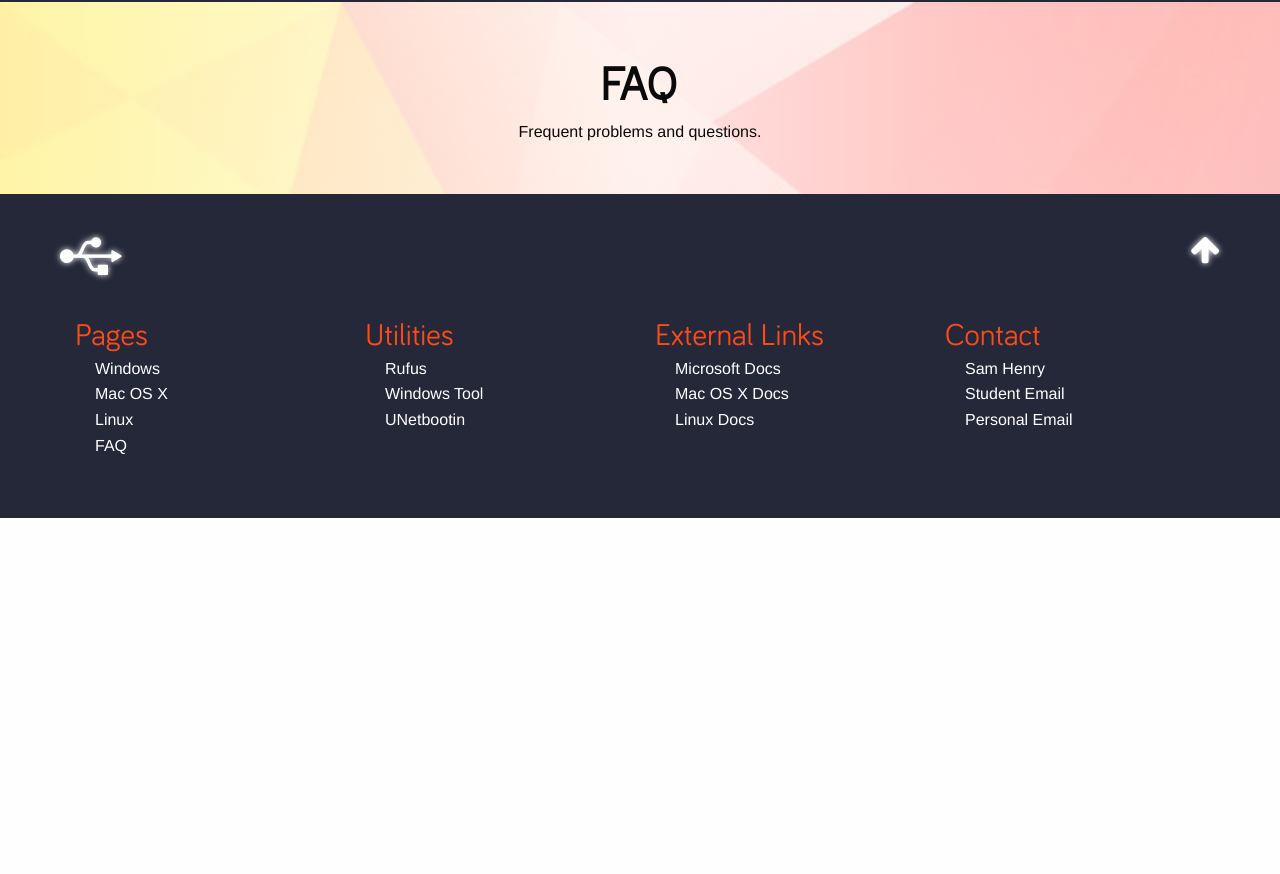
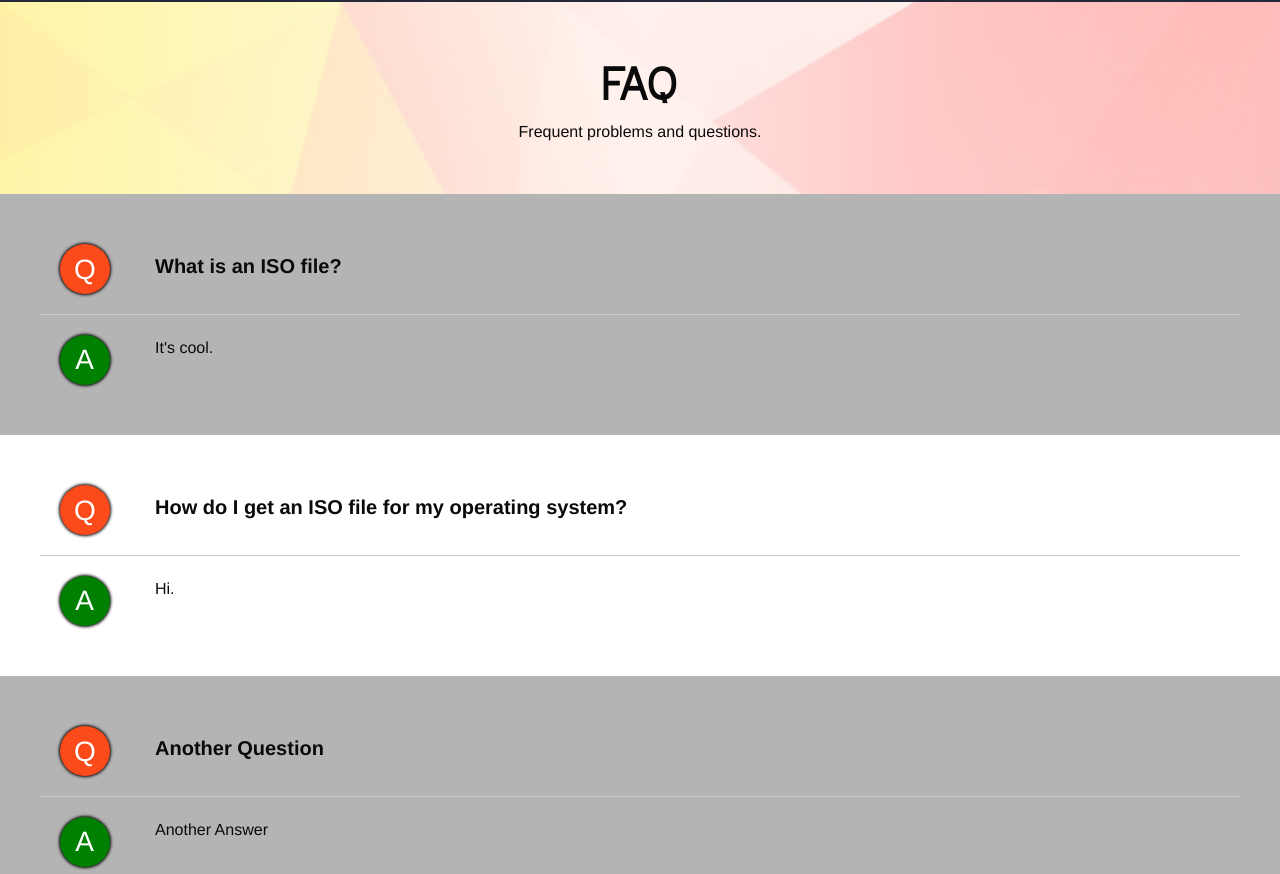
Before and after one commit to Samhenry97/BootableUSB, a website: page faq.html in a window 1280 px wide. Shown: the part 78-952 px from the top of the page. Before the commit the page ends 800 px from the top, so only its background shows below. Drawn offline with Linux system fonts and the light colour scheme.

Commit message:
FAQ Design

```diff
--- a/css/style.css
+++ b/css/style.css
@@ -463,6 +463,59 @@ p {
 	animation: bounce 1s infinite;
 }
 
+@media screen and (min-width: 39.9375em) {
+	.q, .a {
+		margin-left: 20px;
+	}
+
+	.question h5 {
+		margin-top: 8px;
+	}
+}
+
+@media screen and (max-width: 39.9375em) {
+	.q, .a {
+		margin: auto;
+		margin-bottom: 20px;
+	}
+
+	.question, .answer {
+		text-align: center;
+	}
+}
+
+.question h5 {
+	font-weight: bold;
+}
+
+.answer p {
+	margin: 0;
+	padding: 0;
+	text-align: left;
+}
+
+.q, .a {
+	font-size: 28px;
+	border-radius: 100%;
+	width: 50px;
+	height: 50px;
+	color: white;
+	text-align: center;
+	box-shadow: 0 0 3px 1px black;
+}
+
+.q {
+	padding-top: 5px;
+	padding-left: 14px;
+	background-color: #FC4A1A;
+}
+
+.a {
+	padding-top: 4px;
+	padding-left: 14px;
+	background-color: green;
+}
+
 /********************************************************************************/
 /********************************************************************************/
 /********************************************************************************/
--- a/faq.html
+++ b/faq.html
@@ -72,6 +72,45 @@
 			<p>Frequent problems and questions.</p>
 		</div>
 	</div>
+	<div class='section'>
+		<div class='row question'>
+			<div class='q small-12 medium-1 small-centered medium-uncentered columns'>Q</div>
+			<h5 class='small-12 medium-11 columns'>What is an ISO file?</h5>
+		</div>
+		<hr>
+		<div class='row answer'>
+			<div class='a small-12 medium-1 small-centered medium-uncentered columns'>A</div>
+			<div class='small-12 medium-11 columns'>
+				<p>It's cool.</p>
+			</div>
+		</div>
+	</div>
+	<div class='section'>
+		<div class='row question'>
+			<div class='q small-12 medium-1 small-centered medium-uncentered columns'>Q</div>
+			<h5 class='small-12 medium-11 columns'>How do I get an ISO file for my operating system?</h5>
+		</div>
+		<hr>
+		<div class='row answer'>
+			<div class='a small-12 medium-1 small-centered medium-uncentered columns'>A</div>
+			<div class='small-12 medium-11 columns'>
+				<p>Hi.</p>
+			</div>
+		</div>
+	</div>
+	<div class='section'>
+		<div class='row question'>
+			<div class='q small-12 medium-1 small-centered medium-uncentered columns'>Q</div>
+			<h5 class='small-12 medium-11 columns'>Another Question</h5>
+		</div>
+		<hr>
+		<div class='row answer'>
+			<div class='a small-12 medium-1 small-centered medium-uncentered columns'>A</div>
+			<div class='small-12 medium-11 columns'>
+				<p>Another Answer</p>
+			</div>
+		</div>
+	</div>
 	</div>
 
 
```
